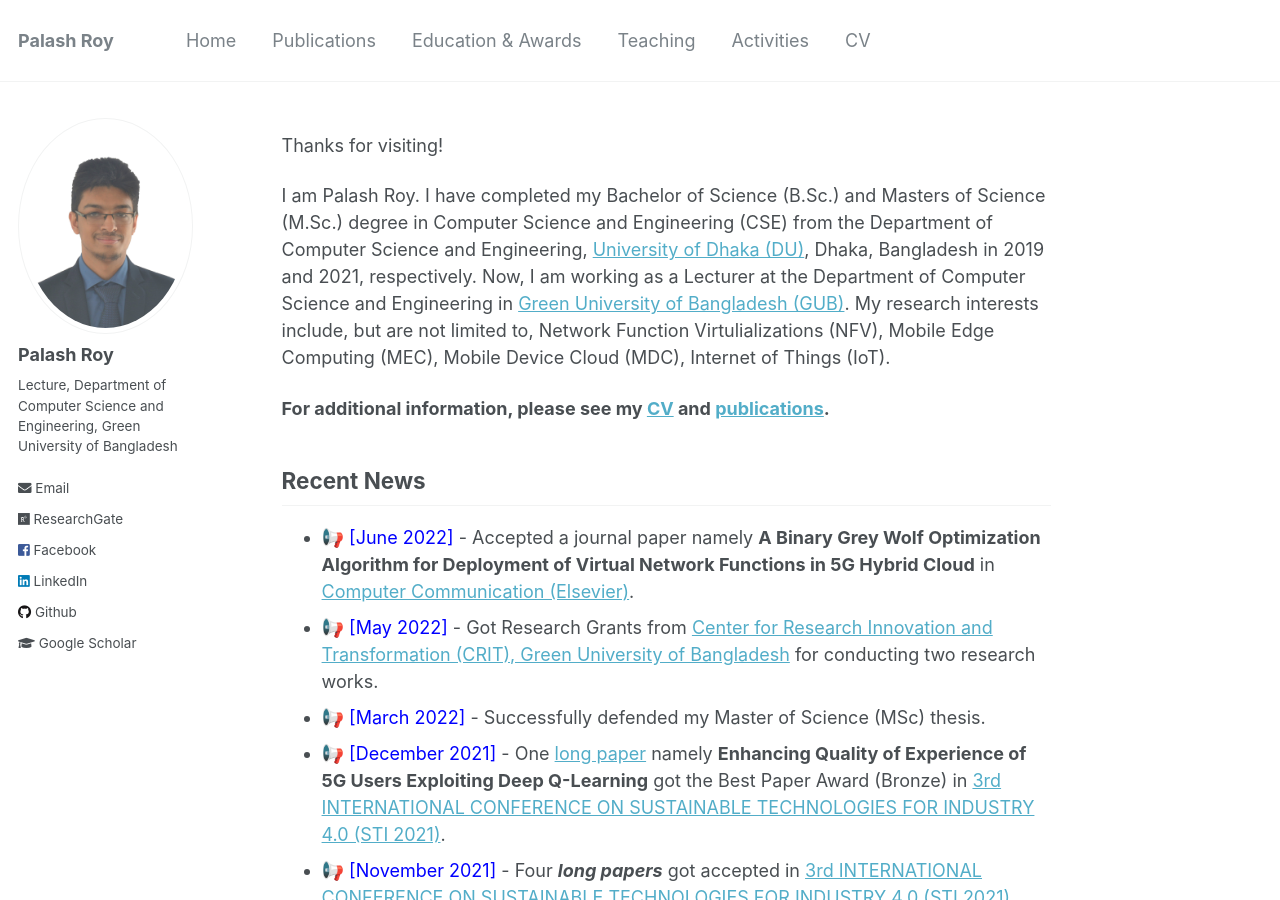
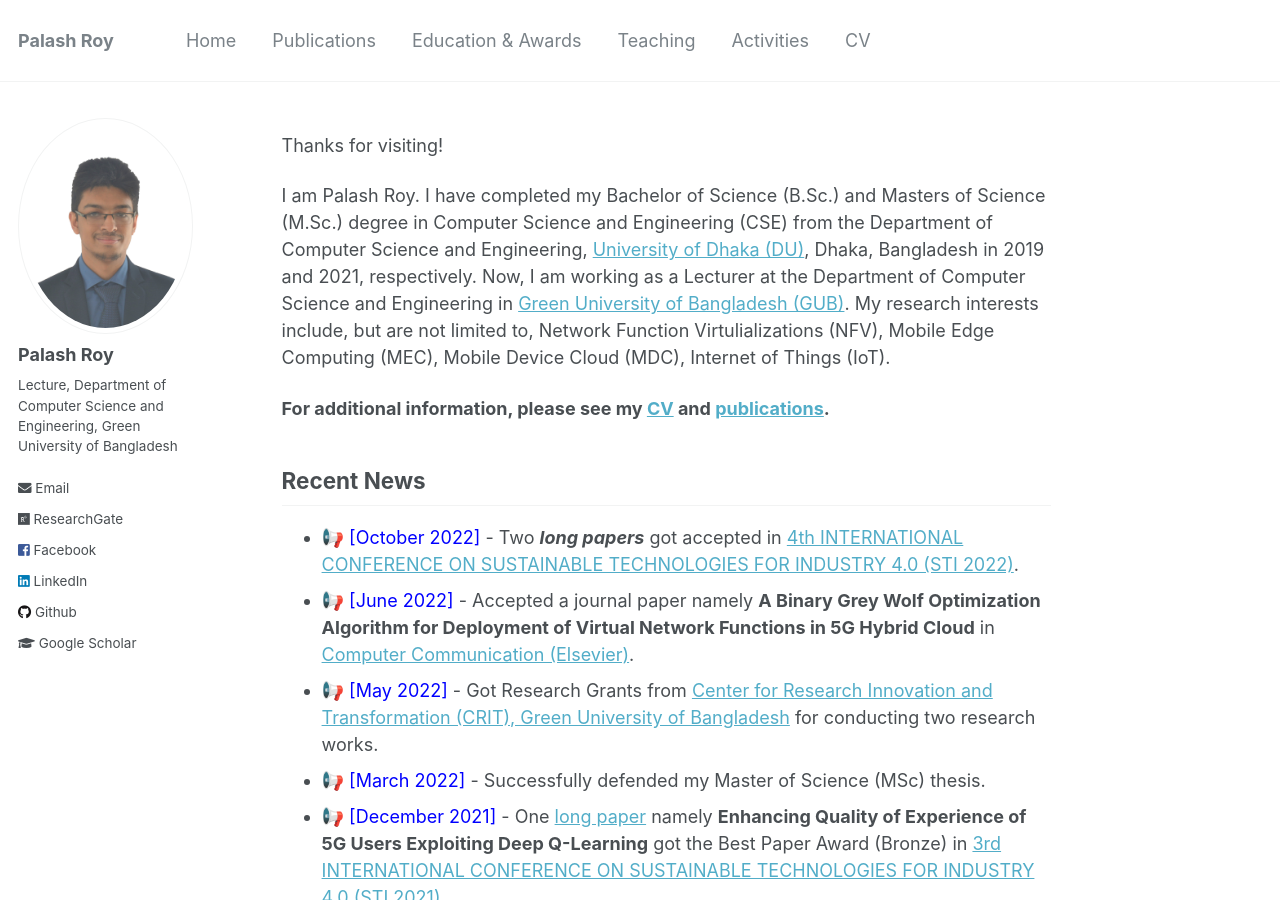
Before and after one commit to PalashRoy975/PalashRoy975.github.io, a Jekyll site: the page built from _pages/about.md, in a window 1280 px wide and 900 px high. Built offline with Jekyll 4.4.1, drawn with Linux system fonts in a browser that asks for light colours.

Commit message:
Update about.md

```diff
--- a/_pages/about.md
+++ b/_pages/about.md
@@ -22,6 +22,8 @@ I am Palash Roy. I have completed my Bachelor of Science (B.Sc.) and Masters of
 
 
 ## Recent News
+* 📢 <span style="color:Blue"> [October 2022] </span> - Two ***long papers*** got accepted in  [4th INTERNATIONAL CONFERENCE ON
+SUSTAINABLE TECHNOLOGIES FOR INDUSTRY 4.0 (STI 2022)](https://fse.green.edu.bd/sti-2022/).
 * 📢 <span style="color:Blue"> [June 2022] </span> - Accepted a journal paper namely **A Binary Grey Wolf Optimization Algorithm for Deployment of Virtual Network Functions in 5G Hybrid Cloud** in [Computer Communication (Elsevier)](https://www.journals.elsevier.com/computer-communications).
 * 📢 <span style="color:Blue"> [May 2022] </span> - Got Research Grants from [Center for Research Innovation and Transformation (CRIT), Green University of Bangladesh](http://crit.green.edu.bd/) for conducting two research works.
 * 📢 <span style="color:Blue"> [March 2022] </span> - Successfully defended my Master of Science (MSc) thesis.
```
